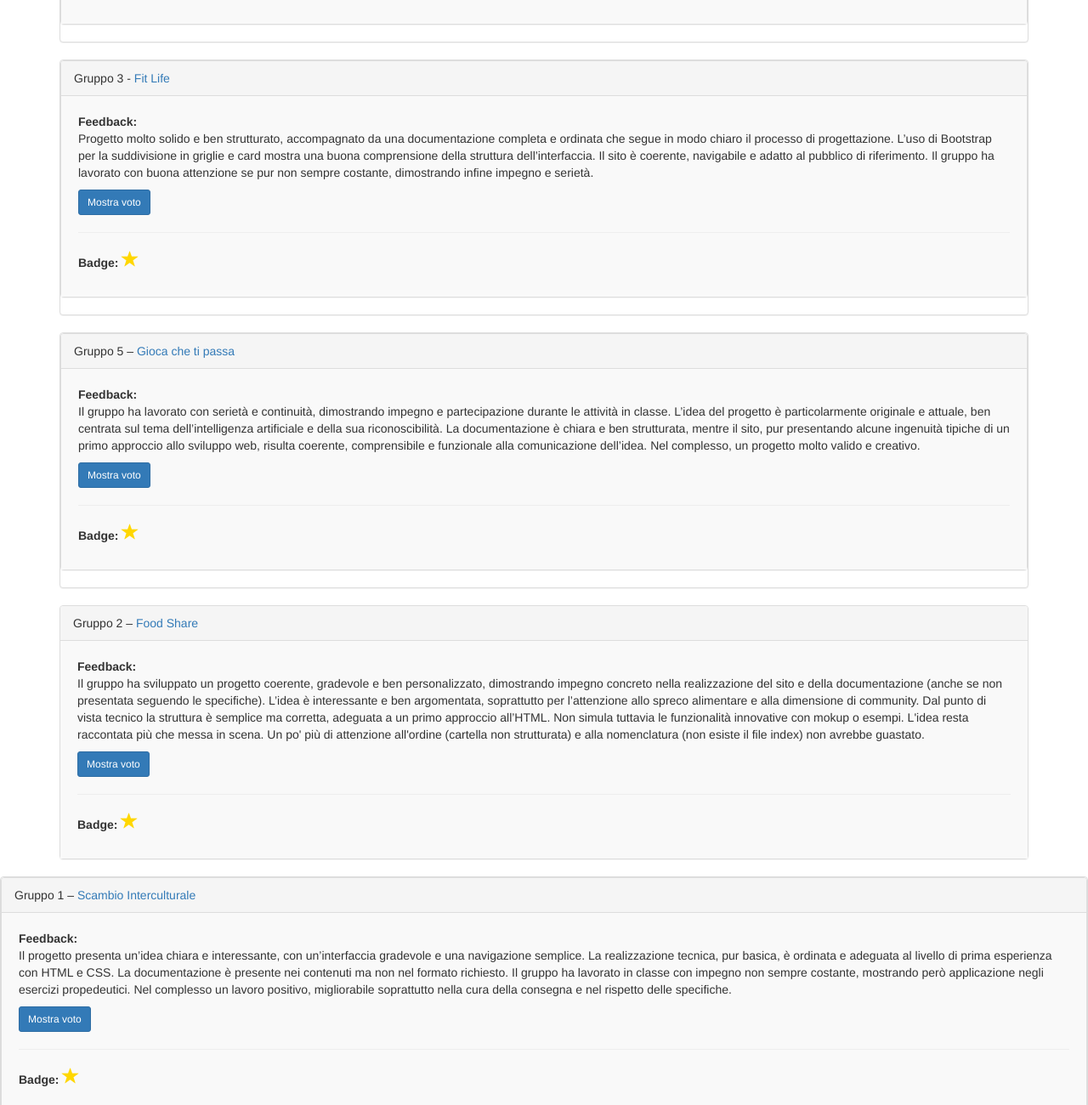
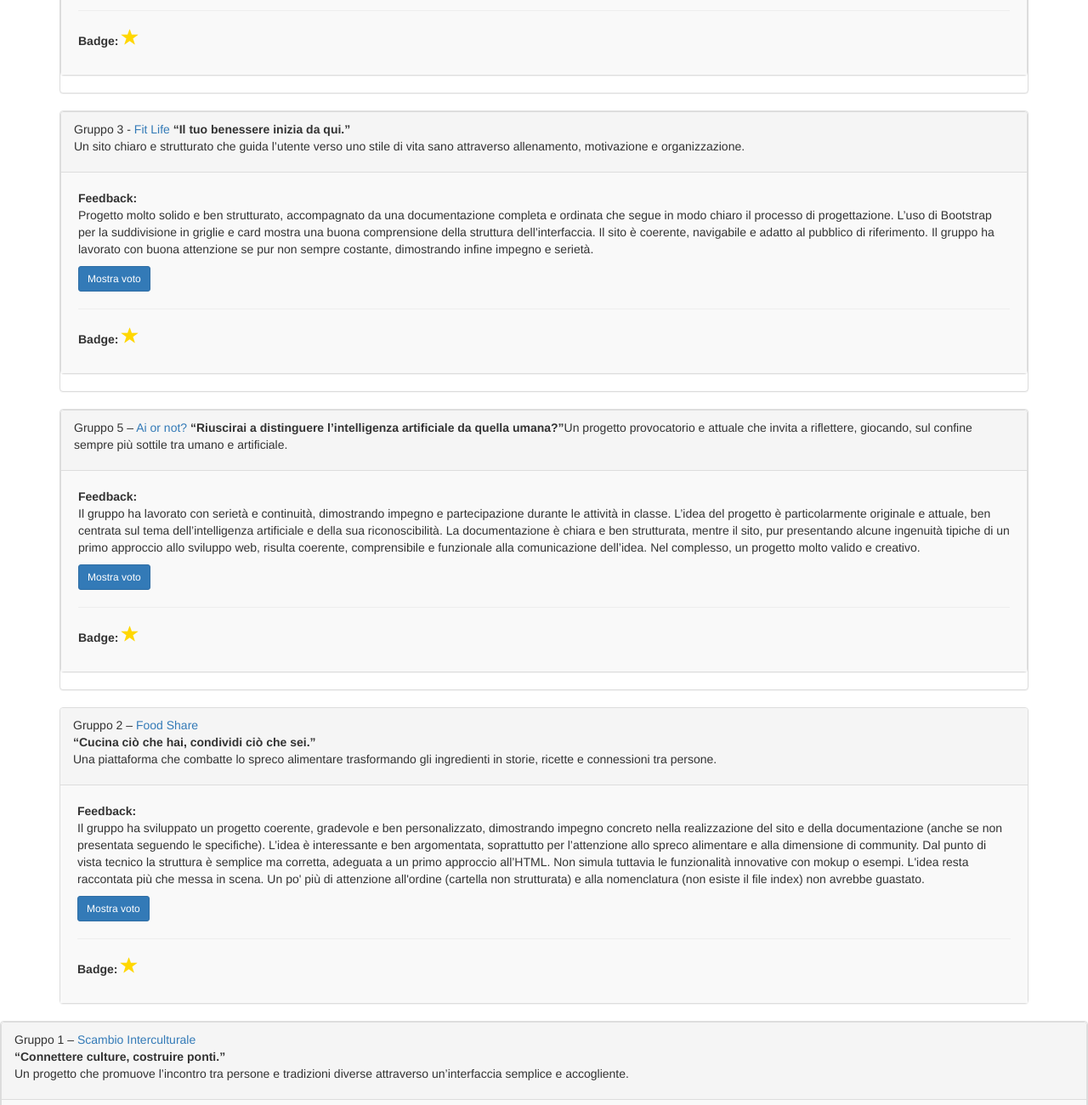
Before and after one commit to Mikiyazaki/ProgettiWeb, a plain HTML site: page index.html in a window 1280 px wide. Shown: the part 1420-2720 px from the top of the page at 85% size. Drawn offline with nearby package versions, Linux system fonts and the light colour scheme.

Commit message:
Voto nascosto e badge

```diff
--- a/index.html
+++ b/index.html
@@ -52,8 +52,8 @@
                  <p><strong>Premio:</strong> "Miglior Competenze Tecniche"</p>
                </div> -->
             <div class="panel-heading">Gruppo 7 – <a href="http://filippoturci29-del.github.io/Sparked/" target="_blank">Sparked</a>
-               <br><b>“Dove la tecnologia accende le connessioni.”</b><br>
-               Un’esperienza web interattiva che unisce le anime gemelle. Pronto/a a trovare il tuo Mr Right o la tua Principessa?
+               <br><b>“Dove la tecnologia accende le connessioni.”</b>
+               <p>Un’esperienza web interattiva che unisce le anime gemelle. Pronto/a a trovare il tuo Mr Right o la tua Principessa?</p>
             </div>
             <div class="panel-body">
                <p>
@@ -73,7 +73,7 @@
                <!-- Icona badge -->
                <p>
                   <strong>Badge:</strong>
-                  <span class="glyphicon glyphicon-tags"
+                  <span class="glyphicon glyphicon-star"
                      style="cursor:pointer; font-size:20px; color:gold;"
                      title="Clicca per scoprire il badge"
                      onclick="toggleBadge('badge-sparked')">
@@ -150,7 +150,11 @@
          <!-- ------------------------------------->
          <div class="panel panel-default">
             <div class="panel panel-default">
-               <div class="panel-heading">Gruppo 6 – <a href="http://fpt.giocachetipassa.altervista.org/" target="_blank">Gioca che ti passa</a></div>
+               <div class="panel-heading">Gruppo 6 – <a href="http://fpt.giocachetipassa.altervista.org/" target="_blank">Gioca che ti passa</a>
+               <br>
+               <b>“Giocare insieme non è mai stato così personale.”</b>
+<p>Un portale ludico che unisce community, creatività e identità visiva per trasformare il gioco in un’esperienza condivisa.</p>
+               </div>
                <div class="panel-body">
                   <p>
                      <strong>Feedback:</strong><br>
@@ -204,7 +208,10 @@
                  <p><strong>Premio:</strong> "Miglior Idea Creativa"</p>
                </div> -->
                <div class="panel panel-default">
-               <div class="panel-heading">Gruppo 3 - <a href="" target="_blank">Fit Life</a></div>
+               <div class="panel-heading">Gruppo 3 - <a href="" target="_blank">Fit Life</a>
+               <b>“Il tuo benessere inizia da qui.”</b>
+               <p>Un sito chiaro e strutturato che guida l’utente verso uno stile di vita sano attraverso allenamento, motivazione e organizzazione.
+               </p></div>
                <div class="panel-body">
                   <p>
                      <strong>Feedback:</strong><br>
@@ -244,7 +251,11 @@
          <!-- ------------------------------------->
           <div class="panel panel-default">
             <div class="panel panel-default">
-               <div class="panel-heading">Gruppo 5 – <a href="https://aiornotrron.altervista.org/" target="_blank">Gioca che ti passa</a></div>
+               <div class="panel-heading">Gruppo 5 – <a href="https://aiornotrron.altervista.org/" target="_blank">Ai or not?</a>
+               <b>“Riuscirai a distinguere l’intelligenza artificiale da quella umana?”</b>Un progetto provocatorio e attuale che invita a riflettere, giocando, sul confine sempre più sottile tra umano e artificiale.
+               <p>
+               </p>
+               </div>
                <div class="panel-body">
                   <p>
                      <strong>Feedback:</strong><br>
@@ -288,7 +299,13 @@
               <p><strong>Premio:</strong> "Miglior Impegno"</p>
             </div> -->
             <div class="panel panel-default">
-               <div class="panel-heading">Gruppo 2 – <a href="https://isabagnachiarabea.github.io/FoodShare/" target="_blank">Food Share</a></div>
+               <div class="panel-heading">Gruppo 2 – <a href="https://isabagnachiarabea.github.io/FoodShare/" target="_blank">Food Share</a>
+               <br>
+               <b>“Cucina ciò che hai, condividi ciò che sei.”</b>
+               <p>
+               Una piattaforma che combatte lo spreco alimentare trasformando gli ingredienti in storie, ricette e connessioni tra persone.
+               </p>
+               </div>
                <div class="panel-body">
                   <p>
                      <strong>Feedback:</strong><br>
@@ -334,7 +351,13 @@
             </div>
             </div> -->
             <div class="panel panel-default">
-               <div class="panel-heading">Gruppo 1 – <a href="" target="_blank">Scambio Interculturale</a></div>
+               <div class="panel-heading">Gruppo 1 – <a href="" target="_blank">Scambio Interculturale</a>
+               <br>
+               <b>“Connettere culture, costruire ponti.”</b>
+               <p>
+               Un progetto che promuove l’incontro tra persone e tradizioni diverse attraverso un’interfaccia semplice e accogliente.
+               </p>
+               </div>
                <div class="panel-body">
                   <p>
                      <strong>Feedback:</strong><br>
```
